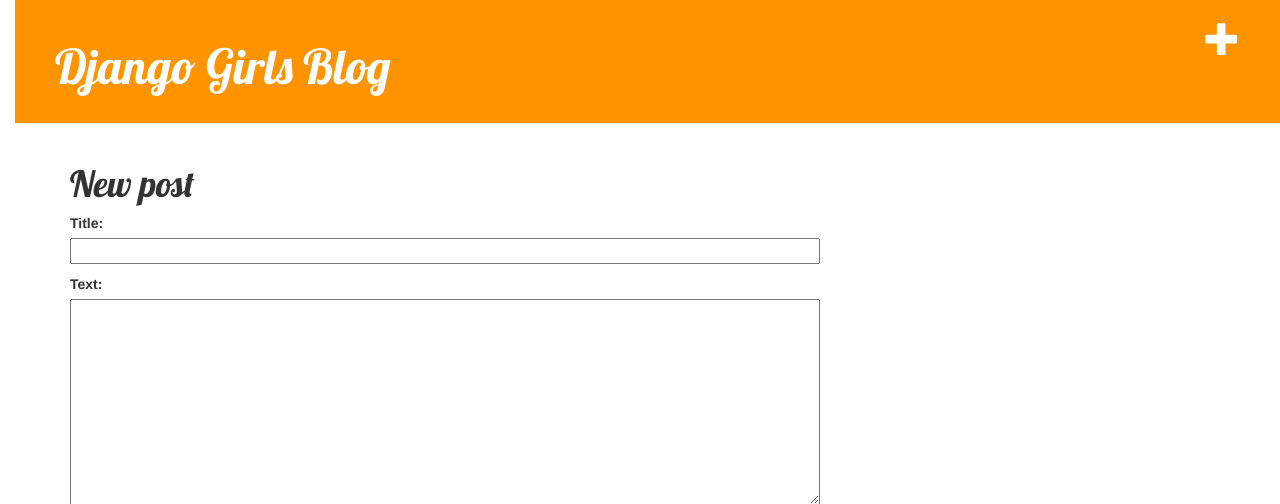
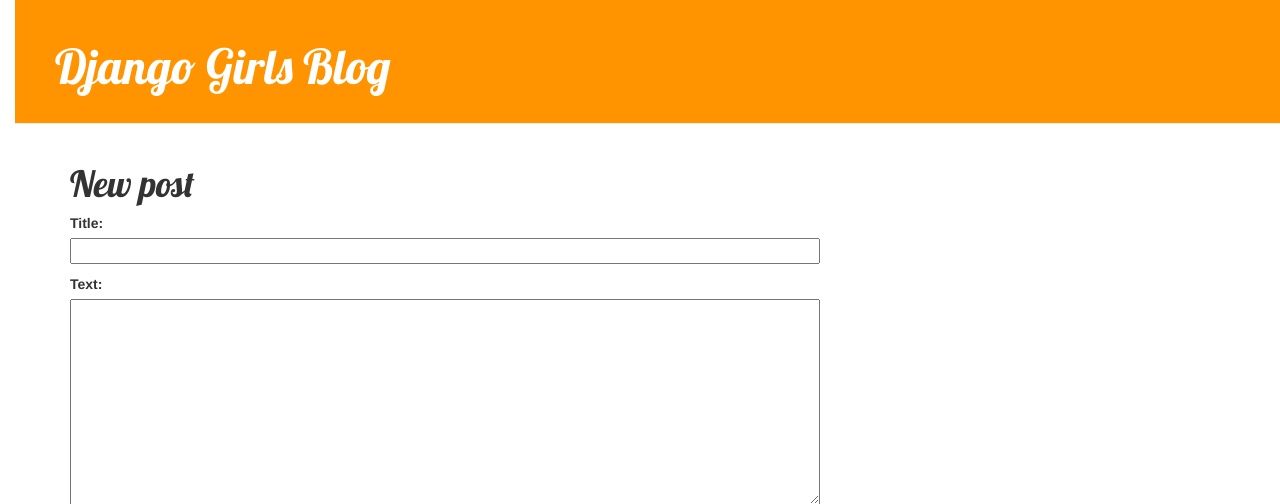
Before and after one commit to henrbn/my-first-blog, a Django app: page /post/new/ in a window 1280 px wide. Shown: the top 504 px of the page. Run offline with Django 3.2, Linux system fonts and the light colour scheme; some libraries are stand-ins or nearby versions.

Commit message:
Added views create/edit blog post inside the site.

```diff
--- a/blog/static/css/blog.css
+++ b/blog/static/css/blog.css
@@ -54,7 +54,3 @@
 .post h1 a, .post h1 a:visited {
         color: #000000;
     }
-
-    .btn btn-default {
-    	align: right;
-    }
--- a/blog/templates/blog/base.html
+++ b/blog/templates/blog/base.html
@@ -9,7 +9,9 @@
         </head>
         <body>
             <div class="page-header">
-                <a href="{% url 'blog.views.post_new' %}" class="top-menu"><span class="glyphicon glyphicon-plus"></span></a>
+                {% if user.is_authenticated %}
+                    <a href="{% url 'post_new' %}" class="top-menu"><span class="glyphicon glyphicon-plus"></span></a>
+                {% endif %}
                 <h1><a href="/">Django Girls Blog</a></h1>
             </div>
 
```
Lines whose indentation alone changed are shown as unchanged.
